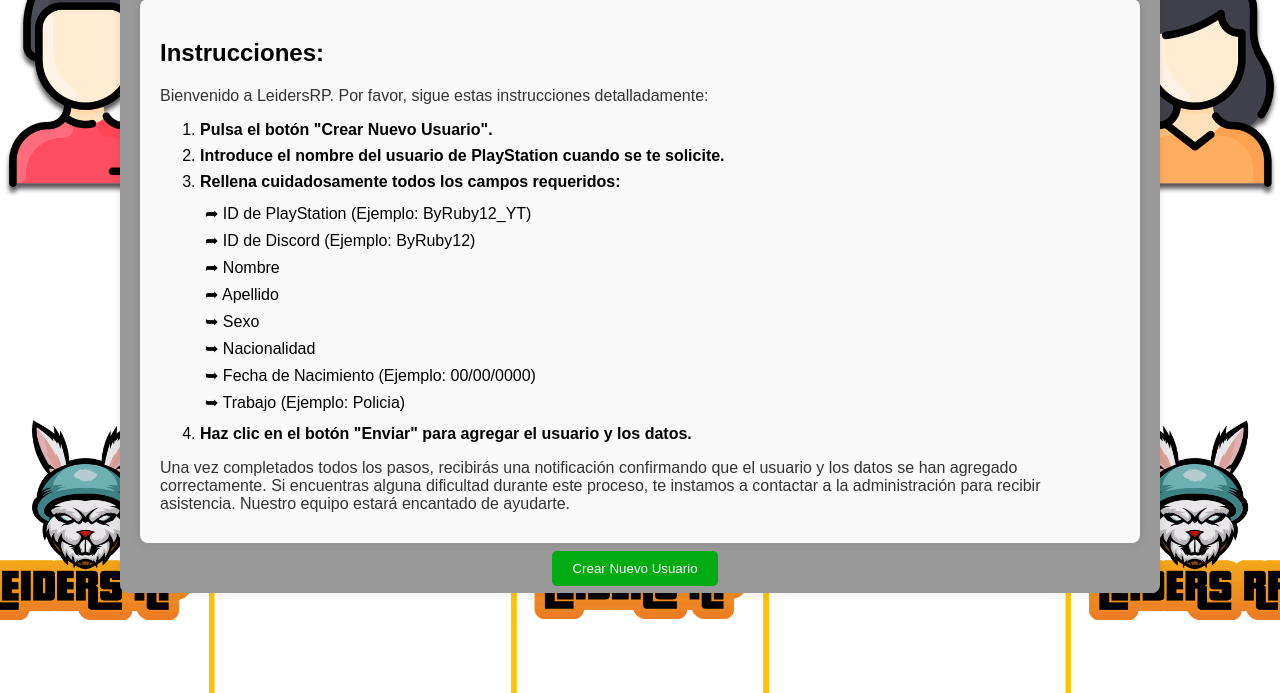
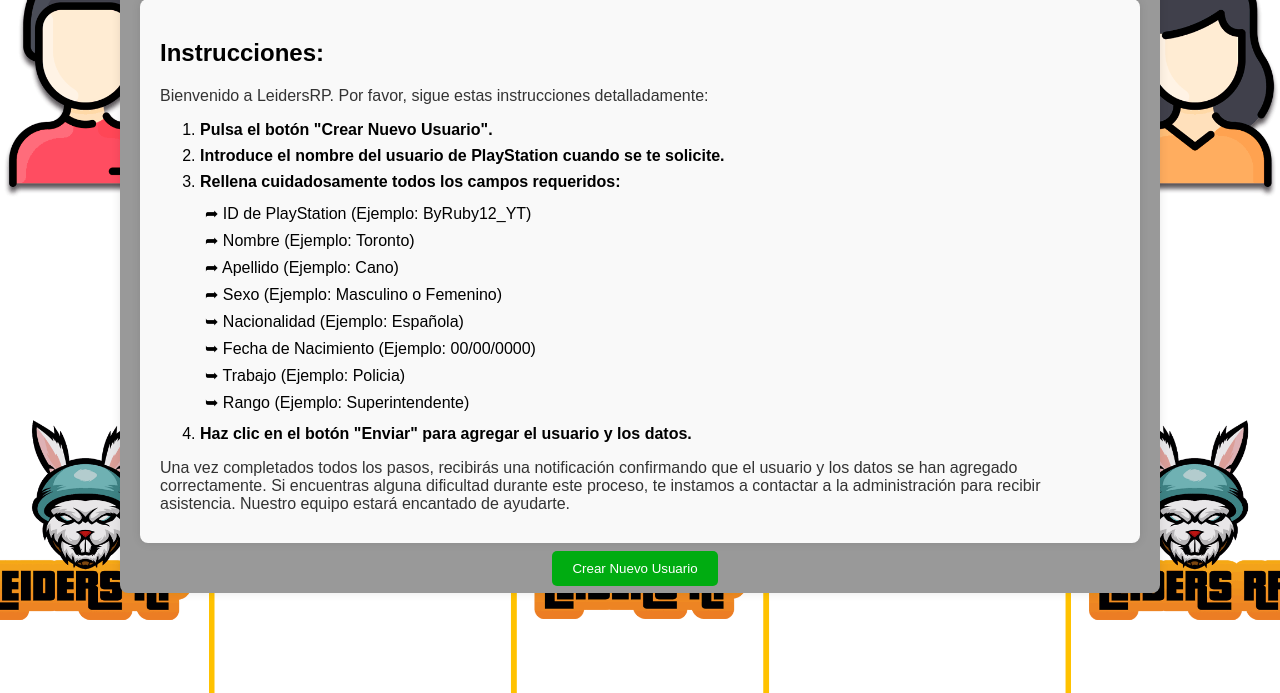
Before and after one commit to ByRuby12/LeidersRP, a plain HTML site: page DNI-LeidersRP/index.html in a window 1280 px wide. Shown: the part 107-800 px from the top of the page. Drawn offline with Linux system fonts and the light colour scheme.

Commit message:
Update index.html

```diff
--- a/DNI-LeidersRP/index.html
+++ b/DNI-LeidersRP/index.html
@@ -23,13 +23,13 @@
                 <li><strong>Rellena cuidadosamente todos los campos requeridos:</strong></li>
                 <ul>
                     <li>➦ ID de PlayStation (Ejemplo: ByRuby12_YT)</li>
-                    <li>➦ ID de Discord (Ejemplo: ByRuby12)</li>
-                    <li>➦ Nombre</li>
-                    <li>➦ Apellido</li>
-                    <li>➥ Sexo</li>
-                    <li>➥ Nacionalidad</li>
+                    <li>➦ Nombre (Ejemplo: Toronto)</li>
+                    <li>➦ Apellido (Ejemplo: Cano)</li>
+                    <li>➦ Sexo (Ejemplo: Masculino o Femenino)</li>
+                    <li>➥ Nacionalidad (Ejemplo: Española)</li>
                     <li>➥ Fecha de Nacimiento (Ejemplo: 00/00/0000)</li>
                     <li>➥ Trabajo (Ejemplo: Policia)</li>
+                    <li>➥ Rango (Ejemplo: Superintendente)</li>
                 </ul>
                 <li><strong>Haz clic en el botón "Enviar" para agregar el usuario y los datos.</strong></li>
             </ol>
```
